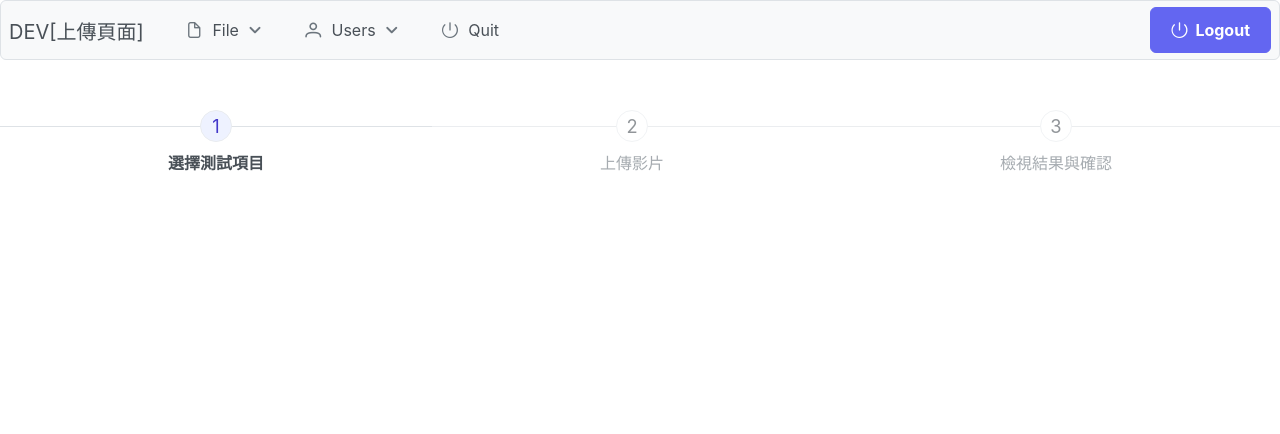
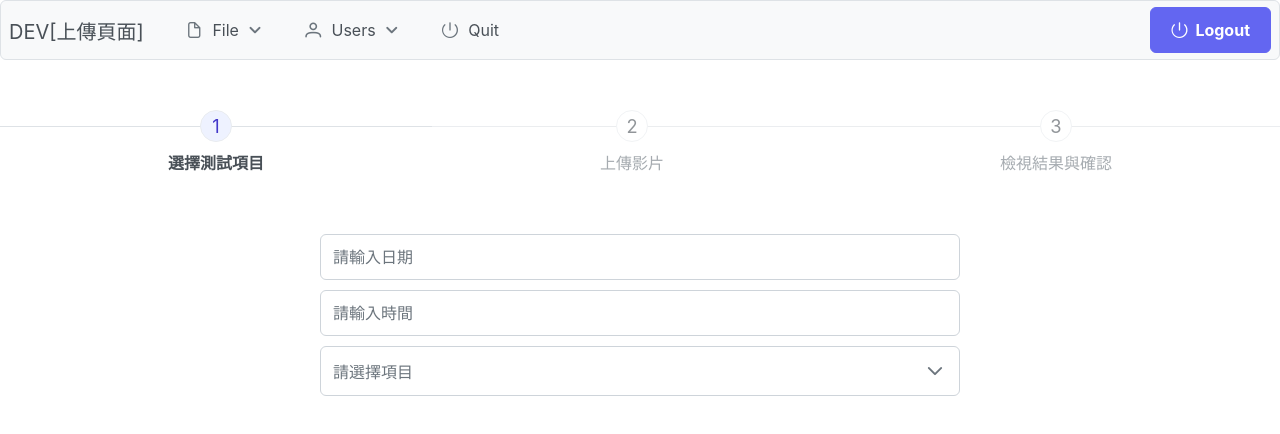
Before and after one commit to Amos0256/parkinson-frontend, a React (Create React App) app: page /patient/upload in a window 1280 px wide. Shown: the top 434 px of the page. Built offline with nearby package versions, Linux system fonts and the light colour scheme.

Commit message:
[add] 上傳頁面第一頁

```diff
--- a/src/pages/Patient/Upload/Calender/CalendarDemo.css
+++ /dev/null
@@ -1,6 +0,0 @@
-.calendar-demo {
-    width: 500px;
-}
-.title-text {
-    padding-top: 5px;
-}
--- a/src/pages/Patient/Upload/Calender/index.jsx
+++ b/src/pages/Patient/Upload/InputBar/Calender/index.jsx
@@ -1,7 +1,7 @@
 
 import React, { useState } from 'react';
 import { Calendar } from 'primereact/calendar';
-import './CalendarDemo.css';
+import '../InputBar.css';
 
 
 export default function CalendarDemo() {
@@ -26,7 +26,7 @@ export default function CalendarDemo() {
     maxDate.setFullYear(nextYear);
 
     return (
-        <div>
+        <div className='calendar-layout'>
             <div className="card calendar-demo">
                 <div className="p-fluid">
                     <div className="">
--- /dev/null
+++ b/src/pages/Patient/Upload/InputBar/InputBar.css
@@ -0,0 +1,29 @@
+/* calendar and time input bar*/
+.calendar-demo {
+    display: block;
+    margin-left: auto;
+    margin-right: auto;
+
+    width: 50%;
+}
+.title-text {
+    padding-top: 10px;
+}
+.calendar-layout {
+    margin-top: 50px;
+    margin-bottom: 10px;
+}
+/* dropdown bar*/
+.dropdown-demo {
+    display: block;
+    margin-left: auto;
+    margin-right: auto;
+    width: 50%;
+}
+.p-dropdown {
+    width: 100%;
+}
+
+/* .option-text {
+    padding-top: 5px;
+} */
--- a/src/pages/Patient/Upload/Selector/index.jsx
+++ b/src/pages/Patient/Upload/InputBar/Selector/index.jsx
@@ -1,7 +1,7 @@
 import React, { useState, useEffect, useRef } from 'react';
 import { Dropdown } from 'primereact/dropdown';
 import { Skeleton } from 'primereact/skeleton';
-import './DropdownDemo.css';
+import '../InputBar.css';
 
 export default function DropdownDemo() {
 
@@ -25,9 +25,8 @@ export default function DropdownDemo() {
 
 
     return (
-        <div className="dropdown-demo">
-            <div className="card">
-                <div className='option-text'></div>
+        <div className="card">
+            <div className="dropdown-demo">
                 <Dropdown value={selectedPosition} options={cities} onChange={onPositionChange} optionLabel="name" placeholder="請選擇項目" />
             </div>
         </div>
--- a/src/pages/Patient/Upload/Step/StepsDemo.css
+++ b/src/pages/Patient/Upload/Step/StepsDemo.css
@@ -41,3 +41,7 @@
         display: none;
     }
 }
+
+.steps-demo {
+    margin-top: 50px;
+}
--- a/src/pages/Patient/Upload/Step/step1.css
+++ b/src/pages/Patient/Upload/Step/step1.css
@@ -1,8 +1,8 @@
-.p-step-number {
+/* .p-step-number {
     background: #EEF2FF;
     color: #4338CA;
 }
 .p-step-title {
     font-weight: 700;
     color: #495057;
-}
+} */
--- a/src/pages/Patient/Upload/index.jsx
+++ b/src/pages/Patient/Upload/index.jsx
@@ -2,8 +2,10 @@ import React, { useState, useRef } from 'react';
 import { Steps } from 'primereact/steps';
 import { Toast } from 'primereact/toast';
 import Header from '../../../components/Header';
+import CalendarDemo from './InputBar/Calender';
+import DropdownDemo from './InputBar/Selector';
 import './Step/StepsDemo.css';
-import './upload.css'
+
 
 export default function Upload() {
     const [activeIndex, setActiveIndex] = useState(1);
@@ -33,7 +35,6 @@ export default function Upload() {
         <div>
             <Header title={"DEV[上傳頁面]"}/>
             <div className="steps-demo">
-
                 <Toast ref={Toast}></Toast>
 
                 <div className="card">
@@ -41,7 +42,8 @@ export default function Upload() {
                     <Steps model={items} />
                 </div>
             </div>
+            <CalendarDemo />
+            <DropdownDemo />
         </div>
-
     );
 }
--- a/src/pages/Patient/Upload/upload.css
+++ /dev/null
@@ -1,3 +0,0 @@
-.steps-demo {
-    padding-top: 50px;
-}
```
Also changed, not shown: src/pages/Patient/Upload/Selector/DropdownDemo.css (deleted, +0 -8 lines).
